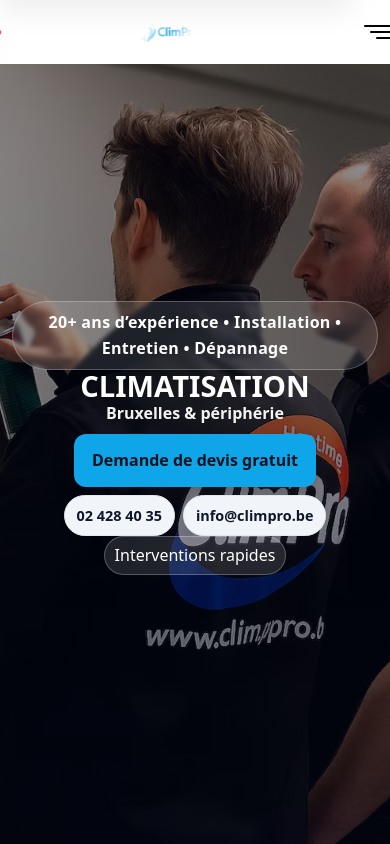
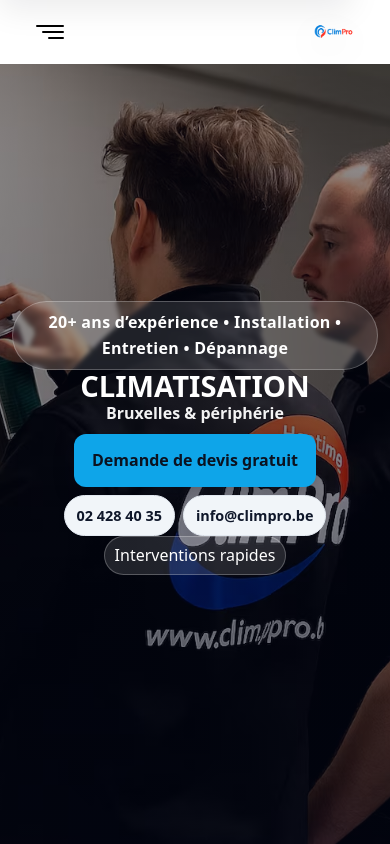
Before and after one commit to NaomyDng/climproalex, a plain HTML site: page index.html in a window 390 px wide. Drawn offline with Linux system fonts and the light colour scheme.

Commit message:
Update style.css

```diff
--- a/assets/css/style.css
+++ b/assets/css/style.css
@@ -674,29 +674,49 @@
   line-height: 1.4;
   margin-block: 0.4em 0.25em;
 }
-/* === NAVBAR MOBILE : hamburger à gauche, logo à droite === */
-@media (max-width: 720px){
-  .nav-inner{
-    height:64px;
-    align-items:center;
-    padding-left: 8px;
-    padding-right: 12px;
-    gap: 8px;
-    justify-content: space-between;
+/* === NAVBAR MOBILE — hamburger à gauche, logo à droite (force override) === */
+@media (max-width: 768px){
+
+  /* Conteneur : extrémités + padding uniforme */
+  header.header .container.nav-inner{
+    display: flex !important;
+    align-items: center !important;
+    justify-content: space-between !important;
+    padding: 0 16px !important;
+    gap: 12px !important;
   }
-  .logo-wrap{
-    margin-left: 0;          /* annule tout décalage négatif */
-    height: 56px;            /* borne la zone cliquable */
+
+  /* Réinitialise tout ce qui pouvait décaler */
+  header.header .container.nav-inner .hamburger,
+  header.header .container.nav-inner .logo-wrap{
+    position: static !important;
+    left: auto !important; right: auto !important; top: auto !important;
+    transform: none !important;
   }
-  .logo{
-    height: 120px;           /* logo un peu plus compact que 130px */
-    margin-top: -44px;       /* remonte juste ce qu'il faut sans déborder */
+
+  /* Hamburger à GAUCHE (en premier) */
+  header.header .container.nav-inner .hamburger{
+    order: 1 !important;
+    margin: 0 !important;
+    margin-right: auto !important;   /* le pousse à gauche */
+    margin-left: 0 !important;
   }
-  .hamburger{
-    margin-right: 0;
+
+  /* Logo à DROITE (en dernier) */
+  header.header .container.nav-inner .logo-wrap{
+    order: 2 !important;
+    margin: 0 !important;
+    margin-left: auto !important;    /* l’aligne à droite */
+    /* annule les marges négatives globales */
+    margin-right: 0 !important;
   }
+
+  /* Neutralise SPECIFIQUEMENT la marge négative globale du logo */
+  .logo-wrap{ margin-left: 0 !important; }
+
+  /* Le hamburger ne colle plus au bord droit (ancienne règle -18px) */
+  .hamburger{ margin-right: 0 !important; }
+
+  /* Contacts masqués pour garder la place */
+  header.header .quick-contacts{ display: none !important; }
 }
-
-  /* Contacts masqués pour libérer de la place */
-  .header .quick-contacts{ display: none !important; }
-}
```
